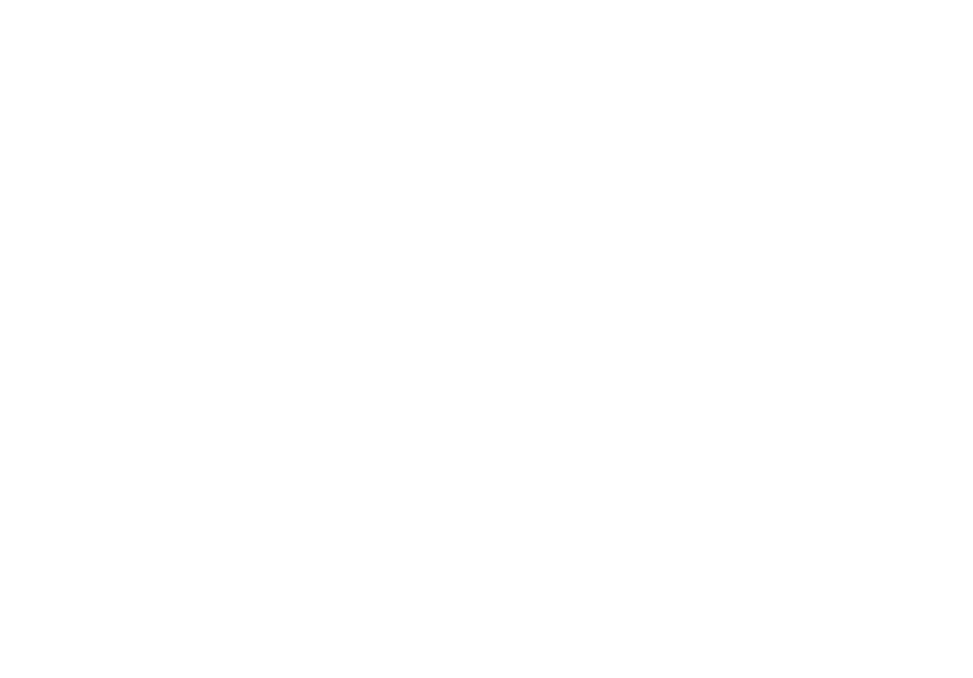
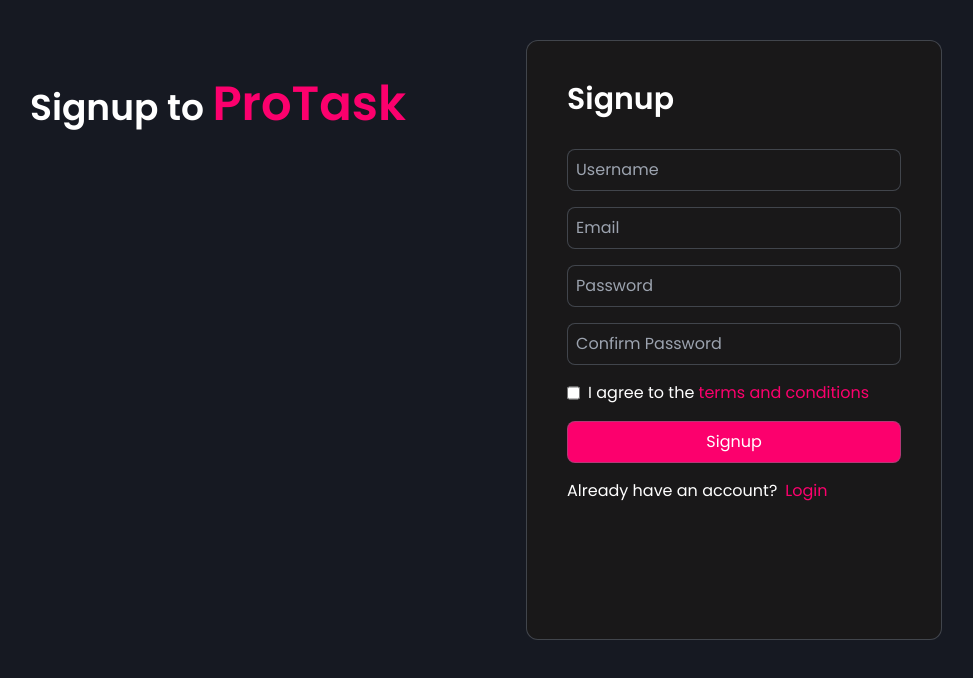
Before and after one commit to dhimanshashank/Protask-Management-Platform, a React (Vite) app in the folder frontend/: page /signup in a window 1280 px wide. Before the commit this address had no page. Shown: the top 678 px of the page, without its empty margins (50-1023 px from the left). Built offline with nearby package versions, Linux system fonts and the light colour scheme; a web font is replaced by a local one.

Commit message:
Basic structure of Login signup added

```diff
--- a/frontend/src/App.jsx
+++ b/frontend/src/App.jsx
@@ -2,6 +2,8 @@ import Dashboard from "./pages/Dashboard"
 import Home from "./pages/Home"
 import { BrowserRouter, Route, Routes } from "react-router-dom"
 import './App.css'
+import Signup from "./pages/Signup"
+import Login from "./pages/Login"
 
 function App() {
 
@@ -10,6 +12,8 @@ function App() {
       <Routes>
         <Route path="/" element={<Home />} />
         <Route path="/dashboard" element={<Dashboard />} />
+        <Route path="/signup" element={<Signup />} />
+        <Route path="/login" element={<Login />} />
       </Routes>
     </BrowserRouter>
   )
--- a/frontend/src/components/Navbar.jsx
+++ b/frontend/src/components/Navbar.jsx
@@ -2,6 +2,7 @@ import React from "react";
 import { Link } from "react-router-dom";
 import Signup from "../pages/Signup";
 import Login from "../pages/Login";
+
 const Navbar = () => {
   return (
     <nav className="flex justify-between items-center h-[80px] px-5 shadow-md bg-midnight text-white fixed w-full z-10">
@@ -18,11 +19,16 @@ const Navbar = () => {
         <li className="mx-4 cursor-pointer hover:text-rasbery">Home</li>
         <li className="mx-4 cursor-pointer hover:text-rasbery">Contact</li>
         <li className="mx-4 cursor-pointer text-rasbery font-bold text-xl">
-            <Link to="/login" element={<Login />}>Login
-            </Link></li>
+          <Link to="/login" className="hover:underline">
+            Login
+          </Link>
+        </li>
         <span>|</span>
         <li className="mx-4 cursor-pointer font-bold text-xl">
-            <Link to="/signup" element={<Signup />}>Signup</Link></li>
+          <Link to="/signup" className="hover:underline">
+            Signup
+          </Link>
+        </li>
       </ul>
     </nav>
   );
--- /dev/null
+++ b/frontend/src/pages/Login.jsx
@@ -0,0 +1,36 @@
+import React from "react";
+
+const Login = () => {
+  return (
+    <div className="flex bg-midnight h-screen w-full">
+      {/* Signup form side section */}
+      <h1 className="text-white text-4xl font-bold p-20">Login to <span className="text-rasbery text-5xl">ProTask </span></h1>
+        <form className="flex flex-col gap-4 p-10 bg-blackboard border border-gray-500 border-opacity-50 rounded-xl m-10 h-[calc(100vh-19rem)]">
+          <h2 className="text-white text-3xl pb-4 font-bold">Login</h2>
+          <input
+            type="text"
+            placeholder="Enter your Email"
+            className="text-white bg-blackboard border border-gray-500 border-opacity-50 rounded-lg p-2"
+            required
+          />
+          <input
+            type="password"
+            placeholder="Enter your Password"
+            className="text-white bg-blackboard border border-gray-500 border-opacity-50 rounded-lg p-2"
+            required
+          />
+          <button className="text-white bg-rasbery border border-gray-500 border-opacity-50 rounded-lg p-2 hover:bg-purple cursor-pointer transition-all duration-300">
+            Login
+          </button>
+
+          {/* Signup link */}
+          <div className="flex">
+            <p className="text-white mr-2">Don't have an account?</p>
+            <a href="/signup" className="text-rasbery hover:text-purple cursor-pointer">Signup</a>
+          </div>
+        </form>
+      </div>
+  );
+};
+
+export default Login;
--- /dev/null
+++ b/frontend/src/pages/Signup.jsx
@@ -0,0 +1,56 @@
+import React from "react";
+
+const Signup = () => {
+  return (
+    <div className="flex bg-midnight h-screen w-full">
+      {/* Signup form side section */}
+      <h1 className="text-white text-4xl font-bold p-20">Signup to <span className="text-rasbery text-5xl">ProTask </span></h1>
+        <form className="flex flex-col gap-4 p-10 bg-blackboard border border-gray-500 border-opacity-50 rounded-xl m-10 h-3/4">
+          <h2 className="text-white text-3xl pb-4 font-bold">Signup</h2>
+          <input
+            type="text"
+            placeholder="Username"
+            className="text-white bg-blackboard border border-gray-500 border-opacity-50 rounded-lg p-2"
+            required
+          />
+          <input
+            type="text"
+            placeholder="Email"
+            className="text-white bg-blackboard border border-gray-500 border-opacity-50 rounded-lg p-2"
+            required
+          />
+          <input
+            type="password"
+            placeholder="Password"
+            className="text-white bg-blackboard border border-gray-500 border-opacity-50 rounded-lg p-2"
+            required
+          />
+          <input
+            type="password"
+            placeholder="Confirm Password"
+            className="text-white bg-blackboard border border-gray-500 border-opacity-50 rounded-lg p-2"
+            required
+          />
+          <div className="flex gap-2">
+            <input
+              type="checkbox"
+              className="text-white bg-blackboard border border-gray-500 border-opacity-50 rounded-lg "
+              required
+            />
+            <p className="text-white">I agree to the <a href="/" className="text-rasbery hover:text-white cursor-pointer transition-all duration-300">terms and conditions </a></p>
+          </div>
+          <button className="text-white bg-rasbery border border-gray-500 border-opacity-50 rounded-lg p-2 hover:bg-purple">
+            Signup
+          </button>
+
+          {/* Login link */}
+          <div className="flex">
+            <p className="text-white mr-2">Already have an account?</p>
+            <a href="/login" className="text-rasbery hover:text-purple cursor-pointer">Login</a>
+          </div>
+        </form>
+      </div>
+  );
+};
+
+export default Signup;
```
